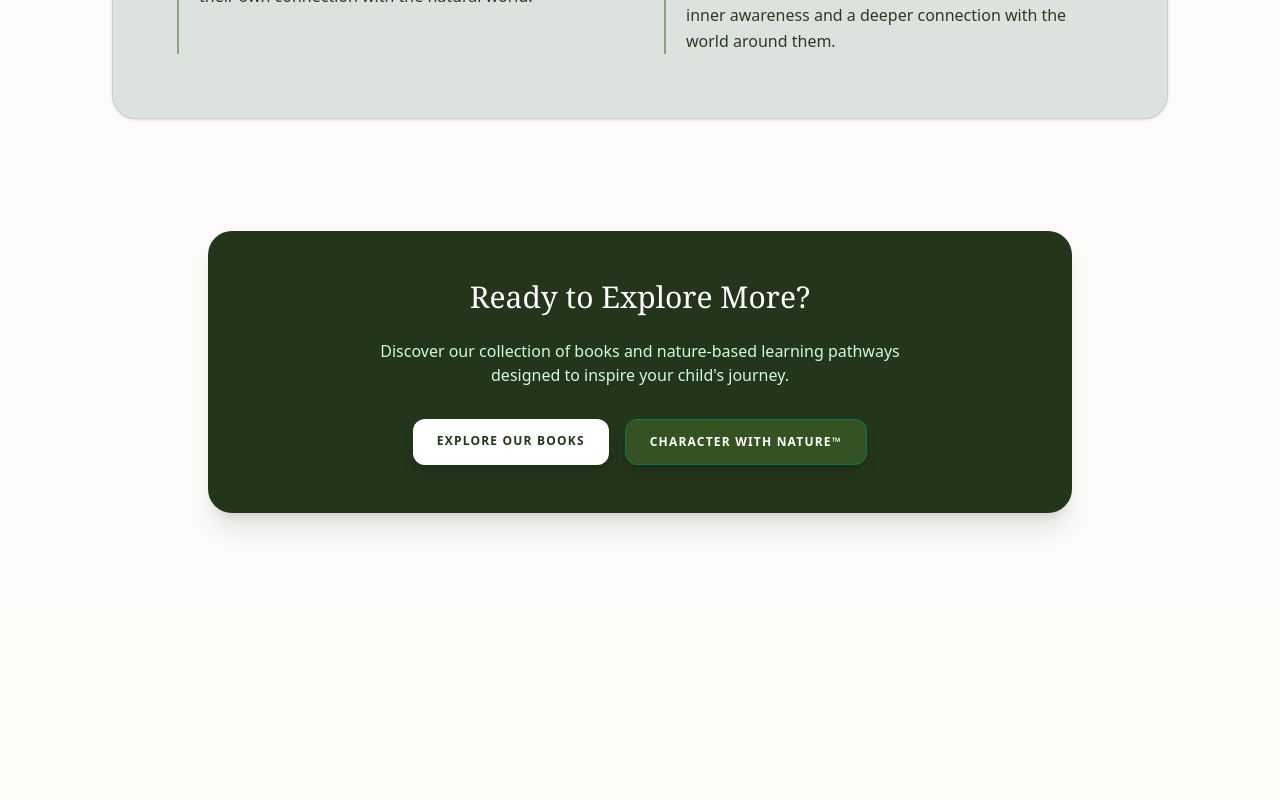
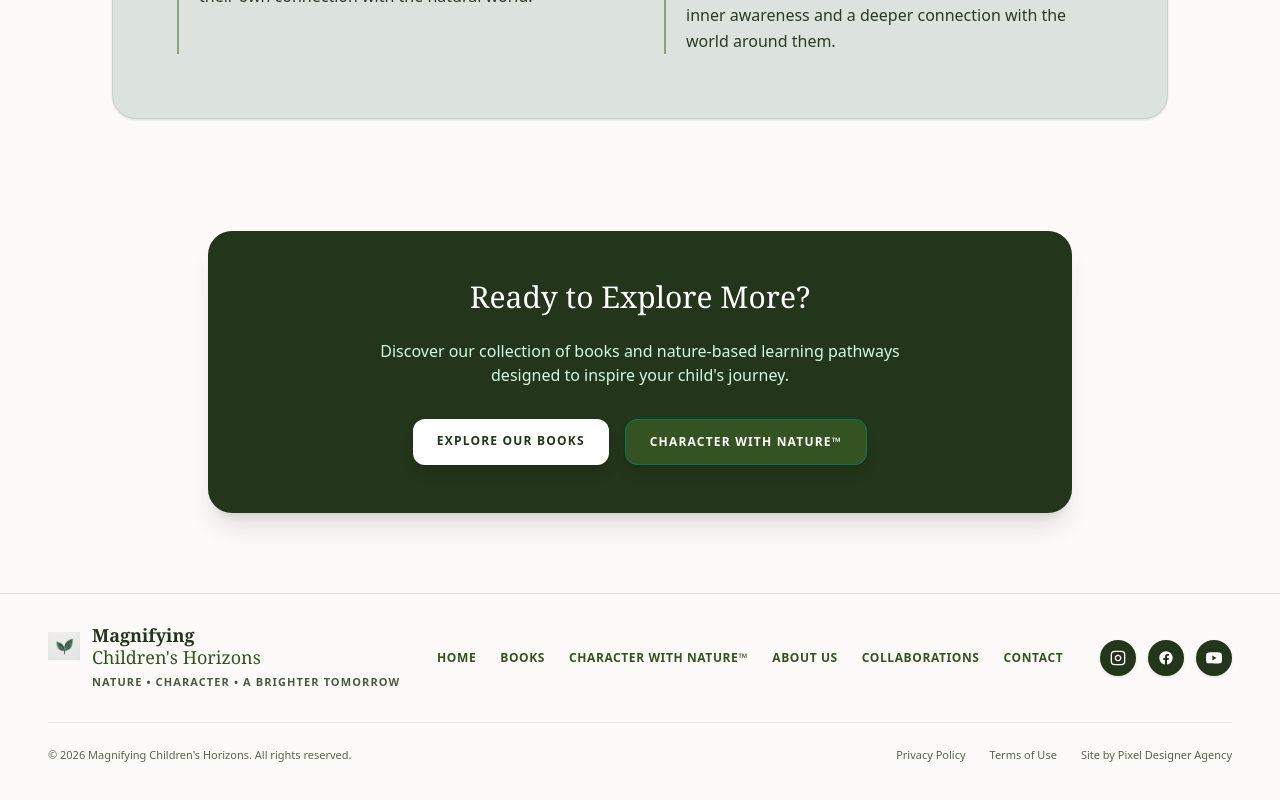
Before and after one commit to nnochirivincent/mch-platform, a React (Vite) app: page /about in a window 1280 px wide. Shown: the part 2979-3779 px from the top of the page. Before the commit the page ends 3588 px from the top, so only its background shows below. Built offline with nearby package versions, Linux system fonts and the light colour scheme.

Commit message:
new commit

```diff
--- a/src/components/About.jsx
+++ b/src/components/About.jsx
@@ -270,6 +270,77 @@ export default function About() {
           </div>
         </section>
 
+
+        <div className="max-w-7xl mx-auto px-6 sm:px-8 lg:px-12 pt-8 border-t border-[#23351a]/15">
+                    <div className="flex flex-col lg:flex-row items-center justify-between gap-8 pb-8">
+
+                      {/* Brand & Tagline with seamless leaf image icon */}
+                      <div className="space-y-2 text-center lg:text-left">
+                        <Link to="/" className="inline-flex items-center space-x-3">
+                          <img
+                            src="/leave.jpeg"
+                            alt=""
+                            aria-hidden="true"
+                            className="w-8 h-8 object-contain shrink-0 mix-blend-multiply opacity-95"
+                          />
+                          <div className="flex flex-col text-left">
+                            <span className="font-serif font-bold text-lg text-[#23351a] leading-none">Magnifying</span>
+                            <span className="font-serif font-light text-lg text-[#355322] leading-none mt-1">Children's Horizons</span>
+                          </div>
+                        </Link>
+                        <p className="text-[11px] text-[#4a5944] uppercase tracking-widest font-semibold pl-11">
+                          NATURE • CHARACTER • A BRIGHTER TOMORROW
+                        </p>
+                      </div>
+
+                      {/* Navigation Links */}
+                      <div className="flex flex-wrap justify-center gap-6 text-xs uppercase tracking-wider font-bold text-[#355322]">
+                        <Link to="/" className="hover:text-[#23351a] transition">Home</Link>
+                        <Link to="/books" className="hover:text-[#23351a] transition">Books</Link>
+                        <Link to="/cwn/pathways" className="hover:text-[#23351a] transition">Character with Nature™</Link>
+                        <Link to="/about" className="hover:text-[#23351a] transition">About Us</Link>
+                        <Link to="/collaborations" className="hover:text-[#23351a] transition">Collaborations</Link>
+                        <Link to="/contact" className="hover:text-[#23351a] transition">Contact</Link>
+                      </div>
+
+                      {/* Social / Connect Icons (Instagram -> Facebook -> YouTube) */}
+                      <div className="flex items-center space-x-3">
+                        {/* Instagram Icon */}
+                        <a href="#instagram" aria-label="Instagram" className="w-9 h-9 rounded-full bg-[#23351a] text-white flex items-center justify-center text-xs shadow hover:bg-[#1a2813] transition">
+                          <svg className="w-4 h-4" fill="none" stroke="currentColor" strokeWidth="2" viewBox="0 0 24 24">
+                            <rect width="20" height="20" x="2" y="2" rx="5" ry="5"/>
+                            <path d="M16 11.37A4 4 0 1112.63 8 4 4 0 0116 11.37z"/>
+                            <line x1="17.5" x2="17.51" y1="6.5" y2="6.5"/>
+                          </svg>
+                        </a>
+                        {/* Facebook Icon */}
+                        <a href="#facebook" aria-label="Facebook" className="w-9 h-9 rounded-full bg-[#23351a] text-white flex items-center justify-center text-xs shadow hover:bg-[#1a2813] transition">
+                          <svg className="w-4 h-4" fill="currentColor" viewBox="0 0 24 24">
+                            <path d="M22 12c0-5.523-4.477-10-10-10S2 6.477 2 12c0 4.991 3.657 9.128 8.438 9.878v-6.987h-2.54V12h2.54V9.797c0-2.506 1.492-3.89 3.777-3.89 1.094 0 2.238.195 2.238.195v2.46h-1.26c-1.243 0-1.63.771-1.63 1.562V12h2.773l-.443 2.89h-2.33v6.988C18.343 21.128 22 16.991 22 12z"/>
+                          </svg>
+                        </a>
+                        {/* YouTube Icon */}
+                        <a href="#youtube" aria-label="YouTube" className="w-9 h-9 rounded-full bg-[#23351a] text-white flex items-center justify-center text-xs shadow hover:bg-[#1a2813] transition">
+                          <svg className="w-4 h-4" fill="currentColor" viewBox="0 0 24 24">
+                            <path d="M23.498 6.186a3.016 3.016 0 0 0-2.122-2.136C19.505 3.545 12 3.545 12 3.545s-7.505 0-9.377.505A3.017 3.017 0 0 0 .502 6.186C0 8.07 0 12 0 12s0 3.93.502 5.814a3.016 3.016 0 0 0 2.122 2.136c1.871.505 9.376.505 9.376.505s7.505 0 9.377-.505a3.015 3.015 0 0 0 2.122-2.136C24 15.93 24 12 24 12s0-3.93-.502-5.814zM9.545 15.568V8.432L15.818 12l-6.273 3.568z"/>
+                          </svg>
+                        </a>
+                      </div>
+
+                    </div>
+
+                    {/* Bottom Copyright & Legal row */}
+                    <div className="pt-6 border-t border-[#23351a]/10 flex flex-col sm:flex-row items-center justify-between text-[11px] text-[#55664d] gap-4">
+                      <p>© 2026 Magnifying Children's Horizons. All rights reserved.</p>
+                      <div className="flex items-center space-x-6">
+                        <a href="#privacy" className="hover:underline">Privacy Policy</a>
+                        <a href="#terms" className="hover:underline">Terms of Use</a>
+                        <a href="#credits" className="hover:underline">Site by Pixel Designer Agency</a>
+                      </div>
+                    </div>
+
+                  </div>
+
       </div>
 
     </div>
```
